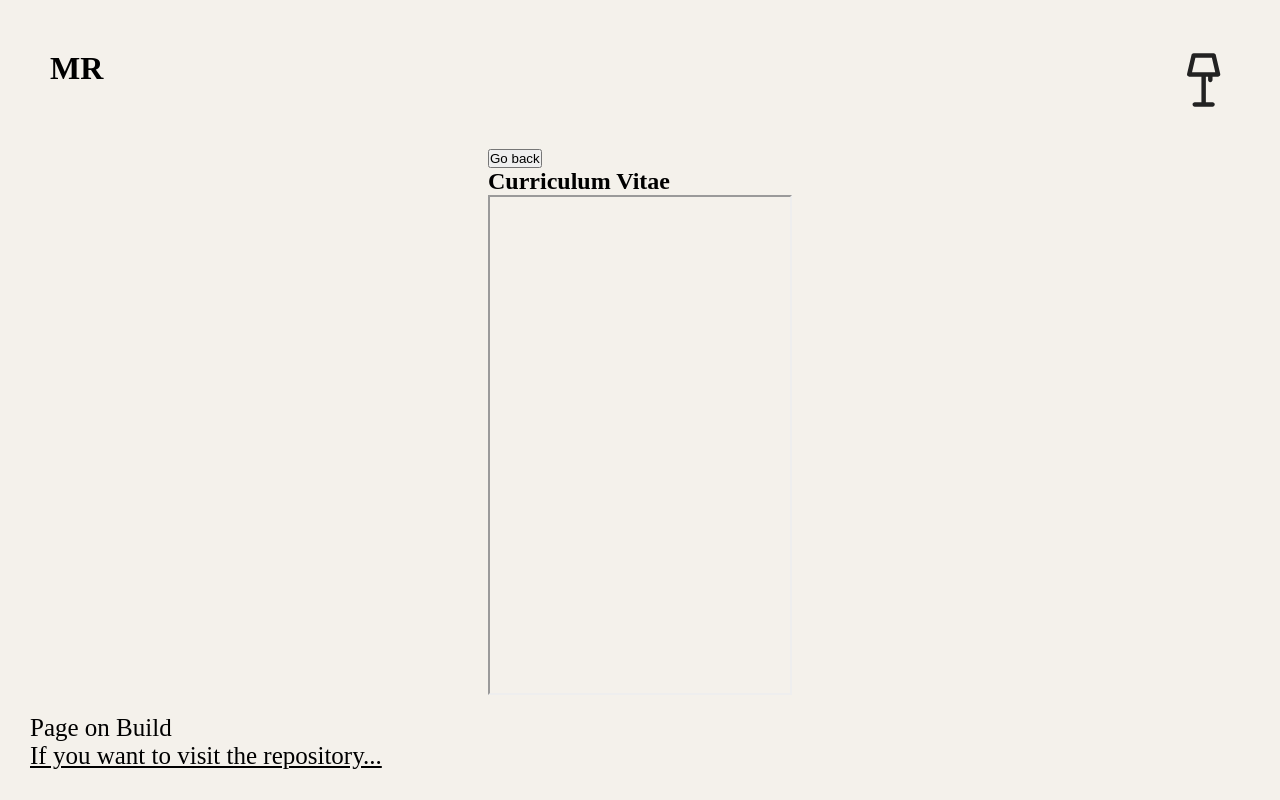
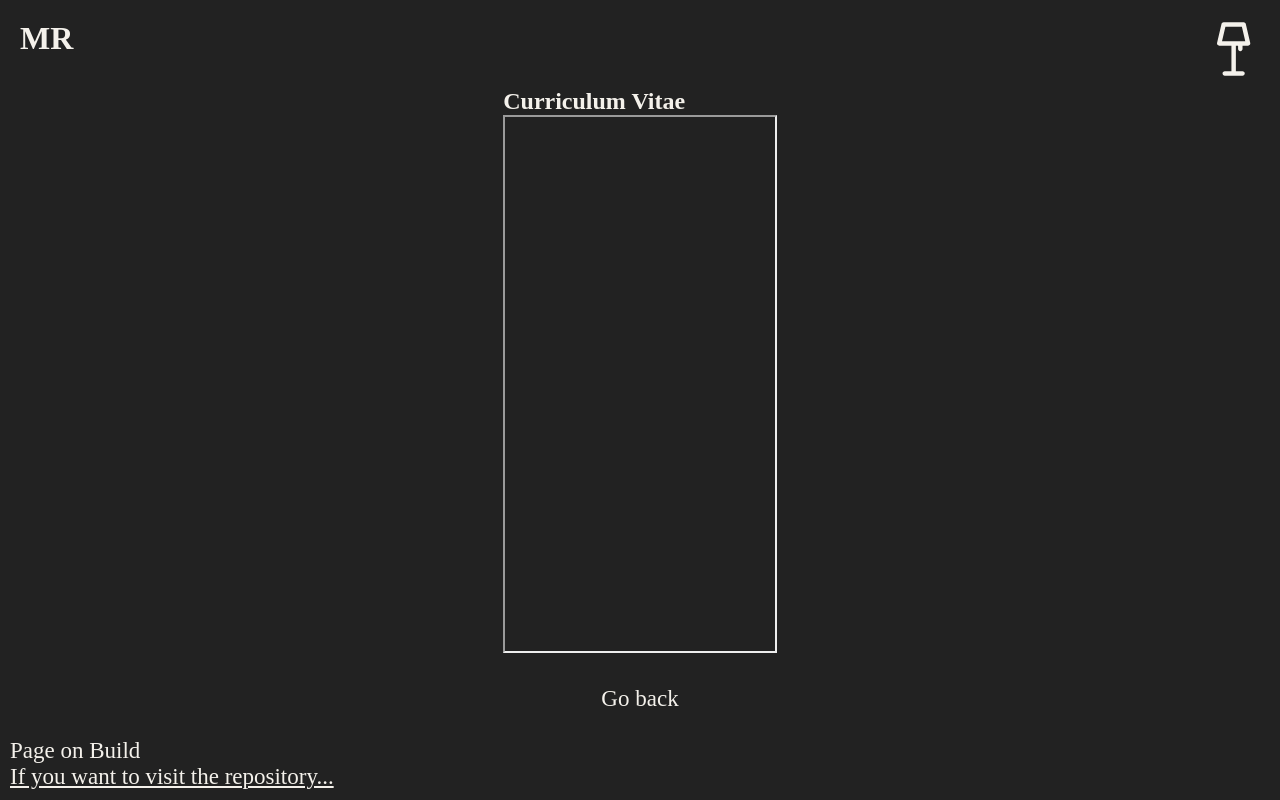
Before and after one commit to MateoR-gif/Portfolio, a React (Vite) app: page / in a window 1280 px wide. Both pictures are taken after a click on the link "CV". Built offline with nearby package versions, Linux system fonts and the light colour scheme.

Commit message:
Styles Changes

```diff
--- a/index.html
+++ b/index.html
@@ -1,13 +1,16 @@
 <!DOCTYPE html>
 <html lang="en">
+
 <head>
   <meta charset="UTF-8" />
   <link rel="icon" type="image/svg+xml" href="/vite.svg" />
   <meta name="viewport" content="width=device-width, initial-scale=1.0" />
   <title>MR Portfolio</title>
 </head>
-  <body>
+
+<body class="dark-mode">
   <div id="root"></div>
   <script type="module" src="/src/main.jsx"></script>
 </body>
+
 </html>
--- a/src/css/App.css
+++ b/src/css/App.css
@@ -1,6 +1,7 @@
 body {
   height: 100%;
   background: #f4f1eb;
+  font-family:'Times New Roman', Times, serif
 }
 
 header > svg {
@@ -20,14 +21,14 @@ h2,
 p {
   color: black;
 
-  font-size: 16px; /* Tamaño base de la fuente */
+  font-size: 18px; /* Tamaño base de la fuente */
 
   @media (min-width: 768px) {
-    font-size: 18px; /* Aumento del tamaño de la fuente para pantallas más grandes */
+    font-size: 20px; /* Aumento del tamaño de la fuente para pantallas más grandes */
   }
 
   @media (min-width: 1024px) {
-    font-size: 25px; /* Aumento adicional del tamaño de la fuente para pantallas aún más grandes */
+    font-size: 23px; /* Aumento adicional del tamaño de la fuente para pantallas aún más grandes */
   }
 }
 
@@ -35,7 +36,8 @@ p {
   display: flex;
   flex-direction: column;
   min-height: 100vh;
-  padding: 30px;
+  padding: 10px;
+  height: 100vh;
 
   @media (max-width: 768px) {
     padding: 0px; /* Aumento del tamaño de la fuente para pantallas más grandes */
@@ -44,15 +46,23 @@ p {
 
 .content {
   flex: 1;
+  height: 80%;
 }
 
 header {
-  height: 100px;
+  height: 10%;
   display: flex;
   justify-content: space-between;
-  padding: 20px;
+  padding: 10px;
 
   @media (max-width: 768px) {
     height: 80px; /* Aumento del tamaño de la fuente para pantallas más grandes */
   }
 }
+
+.footer{
+  height: 10%;
+  display: flex;
+  flex-direction: column;
+  justify-content: end;
+}
--- a/src/pages/home/components/PDFViewer.jsx
+++ b/src/pages/home/components/PDFViewer.jsx
@@ -1,9 +1,9 @@
 export default function PDFViewer({ info }) {
   const { name, url } = info;
   return (
-    <div>
+    <div className="PDFViewer">
       <h1>Curriculum Vitae</h1>
-      <div style={{ width: '100%', height: '500px' }}>
+      <div style={{ width: '100%', height: '90%' }}>
         <iframe src={url} title={name} style={{ width: '100%', height: '100%' }} />
       </div>
     </div>
--- a/src/pages/home/css/home.css
+++ b/src/pages/home/css/home.css
@@ -28,3 +28,17 @@
   margin-left: 15px;
   margin-bottom: 5px;
 }
+
+article{
+  height: 100%;
+  display: flex;
+  flex-direction: column;
+  justify-content: center;
+  align-items: center;
+}
+
+
+.PDFViewer{
+  height: 100%;
+  width: 90%;
+}
--- a/src/pages/home/home.jsx
+++ b/src/pages/home/home.jsx
@@ -1,7 +1,7 @@
 import { Folder } from './components/folder';
 import './css/home.css'
 import { useState } from 'react';
-import {folderStructure} from './components/folderStructure'
+import { folderStructure } from './components/folderStructure'
 import Content from '../about/content';
 
 export default function Home() {
@@ -18,8 +18,8 @@ export default function Home() {
   if (isContentShow) {
     return (
       <article>
-        <button onClick={() => setIsContentShow(false)}>Go back</button>
         <Content info={contentInfo} />
+        <p className='goback' onClick={() => setIsContentShow(false)}>{'Go back'}</p>
       </article>
     )
   }
```
Lines whose indentation alone changed are shown as unchanged.
